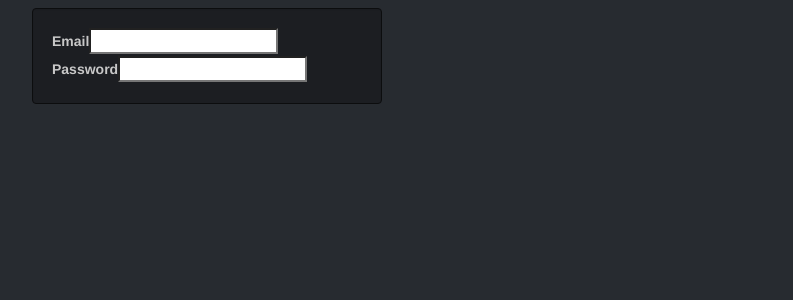
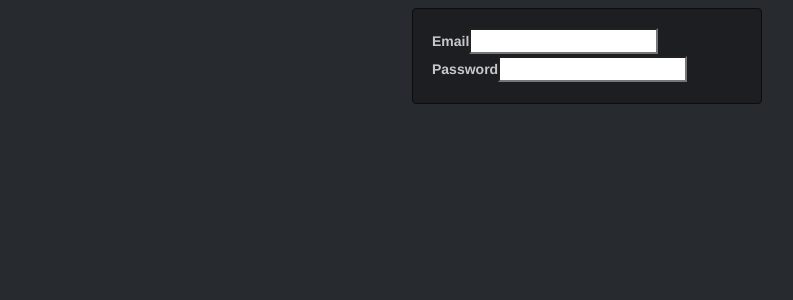
Before and after one commit to sidmalde/AdyaAyurveda, a CakePHP app: the page made by app/View/Users/login.ctp in a window 1280 px wide. Shown: the part 52-352 px from the top of the page, without its empty margins (53-846 px from the left). Run offline with PHP 8.4 and a stand-in for CakePHP, Linux system fonts and the light colour scheme; the template is opened without the code that fills it: most values are stand-ins (such as "Sample title", 1, 10 or a date in 2020); form fields are guessed from the names that the template uses; some libraries are stand-ins or nearby versions.

Commit message:
more changes

```diff
--- a/app/View/Users/login.ctp
+++ b/app/View/Users/login.ctp
@@ -1,7 +1,7 @@
 <div>
 
 </div>
-<div class="col-xs-4 col-xs-offset-4">
+<div class="col-md-4 col-md-offset-4">
 	<div class="well">
 		<?=$this->Form->create('User', array('url' => array('action' => 'login'), 'class' => 'form-login'));?>
 			<?=$this->Form->input('email', array('between' => '<div class="input-group"><span class="input-group-addon"><i class="icon-user"></i></span>', 'after' => '</div>'));?>
```
